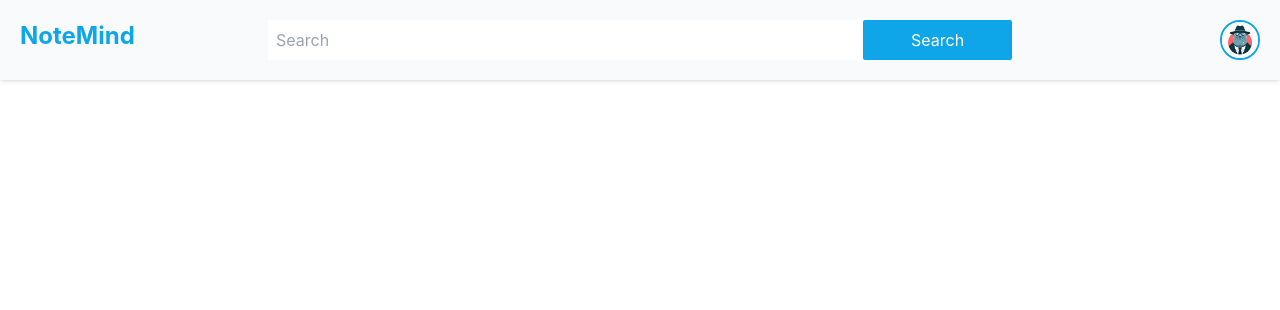
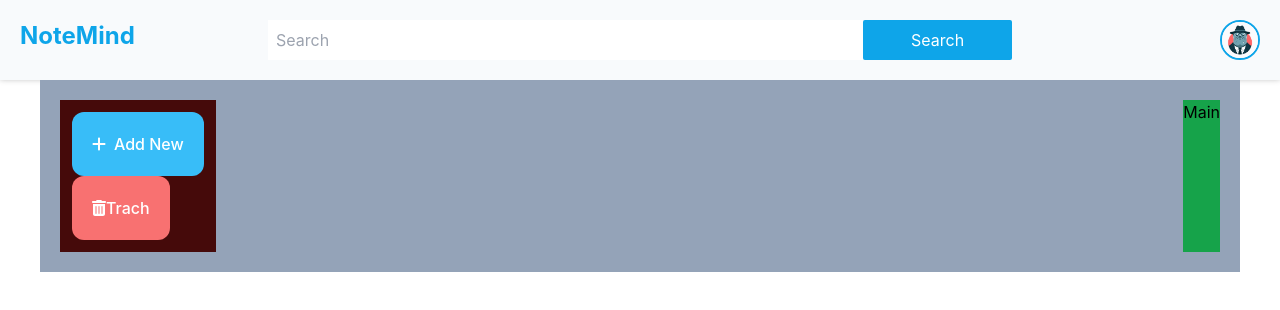
Before and after one commit to KaraniAbdellah/BeFocused_APP, a React (Create React App) app in the folder my_app/: page / in a window 1280 px wide. Shown: the top 310 px of the page. Built offline with nearby package versions, Linux system fonts and the light colour scheme.

Commit message:
add aside and main and section componeent

```diff
--- a/my_app/src/App.js
+++ b/my_app/src/App.js
@@ -6,9 +6,9 @@ import { FontAwesomeIcon } from '@fortawesome/react-fontawesome';
 import { faEnvelope, faHippo } from '@fortawesome/free-solid-svg-icons';
 import { faLinkedin } from '@fortawesome/free-brands-svg-icons';
 
-// import Header
+// import Essentiel Component
 import Header from "./Header";
-
+import Section from "./Section";
 
 // Import CSS filies
 import "./mainCLass.css";
@@ -18,6 +18,7 @@ function App() {
   return (
     <div className="App">
         <Header></Header>
+        <Section></Section>
     </div>
   );
 }
--- /dev/null
+++ b/my_app/src/Aside.js
@@ -0,0 +1,24 @@
+// Import React
+import React from 'react'
+
+// Import Font Awesome
+import { FontAwesomeIcon } from "@fortawesome/react-fontawesome";
+import { faPlus, faTrashCan } from "@fortawesome/free-solid-svg-icons";
+
+
+function Aside() {
+  return (
+    <aside className="bg-red-950 p-3">
+        <button className="p-5 text-white block rounded-xl bg-sky-400 font-medium">
+            <FontAwesomeIcon icon={faPlus} />
+            <span className="ml-2">Add New</span>
+        </button>
+        <button className="p-5 text-white block rounded-xl bg-red-400 font-medium">
+            <FontAwesomeIcon icon={faTrashCan} />
+            <span className="Trach">Trach</span>
+        </button>
+    </aside>
+  )
+}
+
+export default Aside;
--- /dev/null
+++ b/my_app/src/Main.js
@@ -0,0 +1,9 @@
+import React from 'react'
+
+export default function Main() {
+  return (
+    <main className="bg-green-600">
+        Main
+    </main>
+  )
+}
--- a/my_app/src/Section.js
+++ b/my_app/src/Section.js
@@ -1 +1,16 @@
-// Import Aside && Content
+// Import Essentiel Component
+import Main  from './Main';
+import Aside  from './Aside';
+
+
+import React from 'react'
+
+export default function Section() {
+  return (
+    <section className="flex justify-between ml-10 mr-10 bg-slate-400
+    p-5">
+        <Aside></Aside>
+        <Main></Main>
+    </section>
+  )
+}
```
